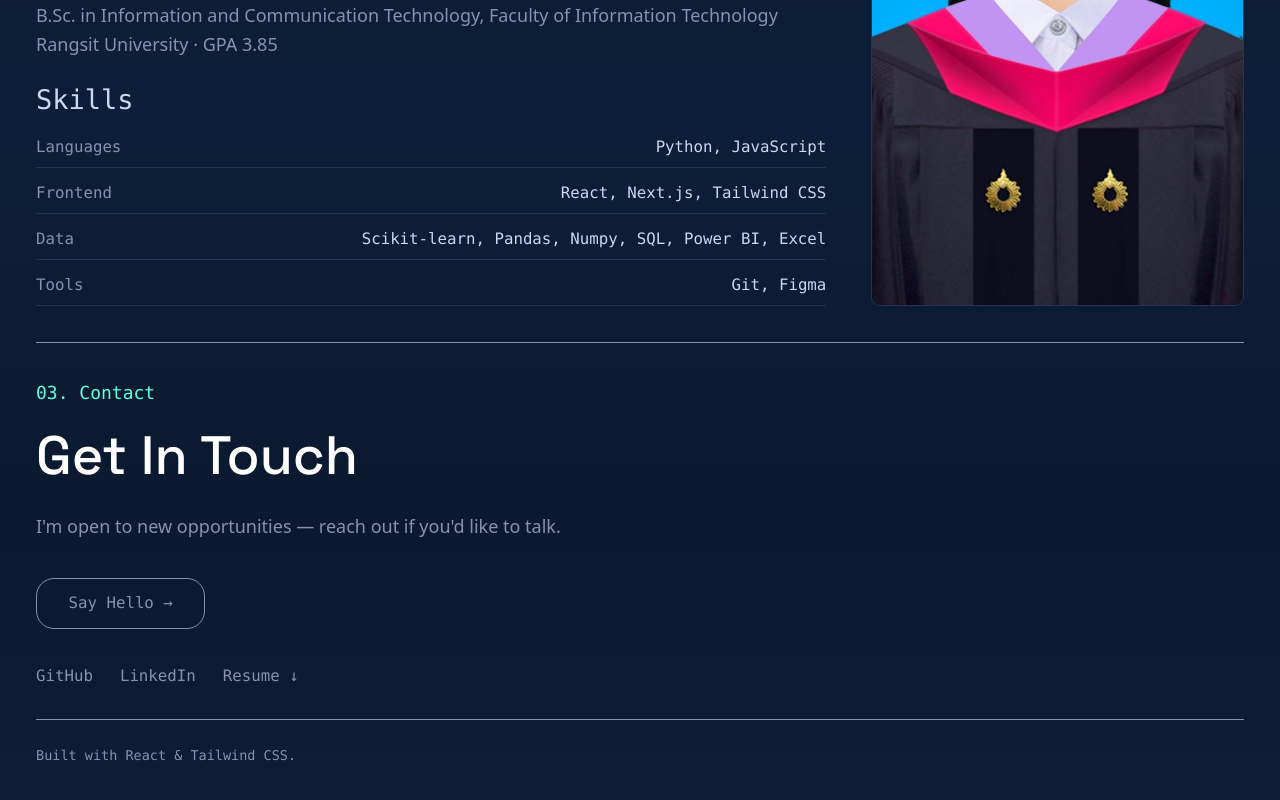
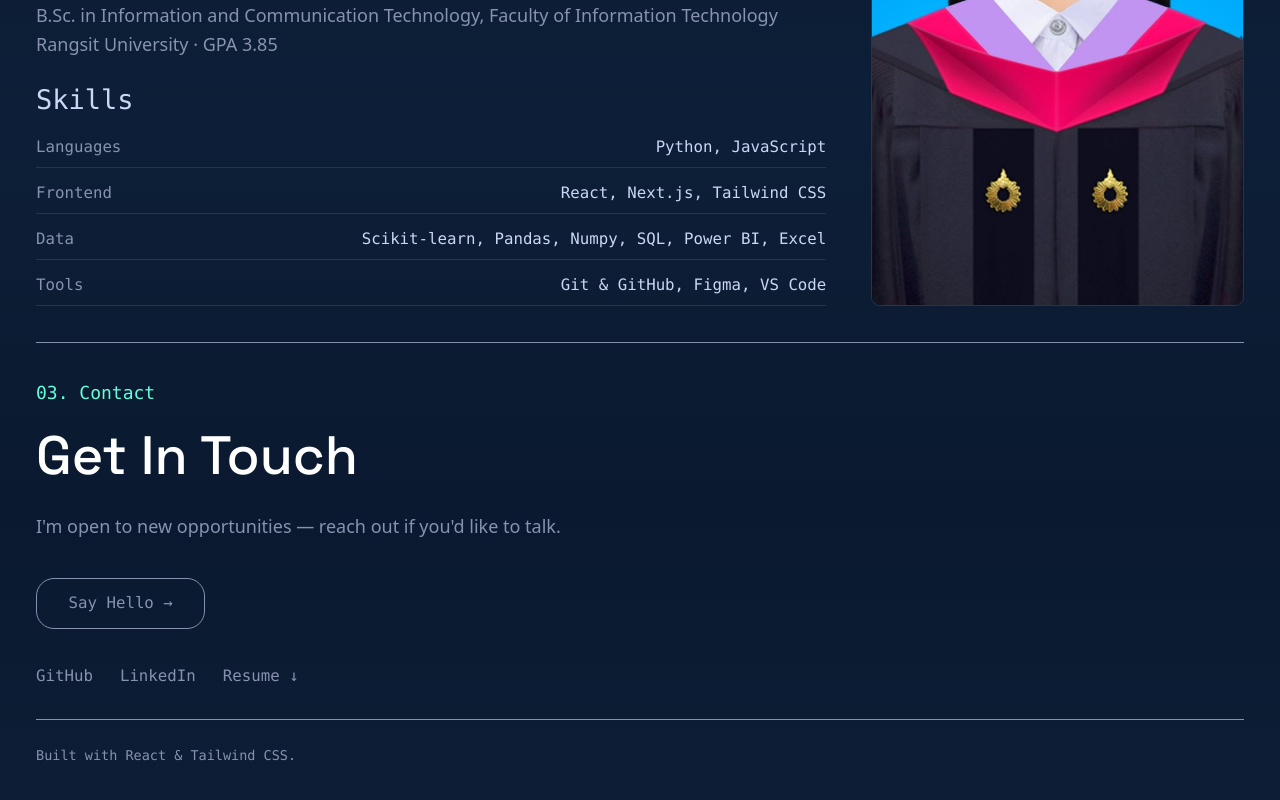
Before and after one commit to thidarr/Personal_Portfolio, a React (Vite) app in the folder my-portfolio/: page / in a window 1280 px wide. Shown: the part 1892-2692 px from the top of the page. Built offline with nearby package versions, Linux system fonts and the light colour scheme.

Commit message:
tool section updated

```diff
--- a/my-portfolio/src/components/About.jsx
+++ b/my-portfolio/src/components/About.jsx
@@ -64,7 +64,7 @@ function About() {
                                 </li>
                                 <li className="flex justify-between gap-4 border-b border-border pb-2">
                                     <span className="text-text shrink-0">Tools</span>
-                                    <span className="text-text-h text-right">Git, Figma</span>
+                                    <span className="text-text-h text-right">Git & GitHub, Figma, VS Code</span>
                                 </li>
                             </ul>
                         </div>
```
